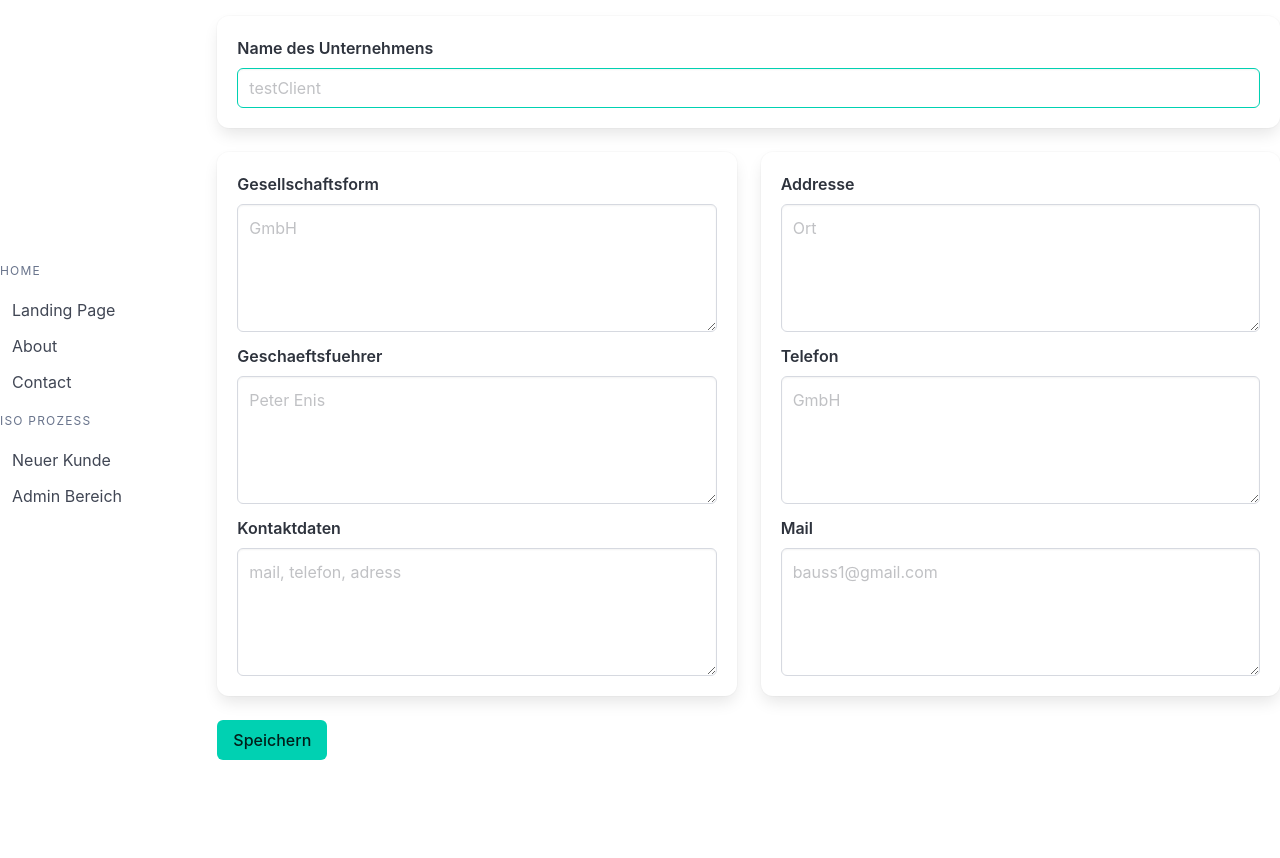
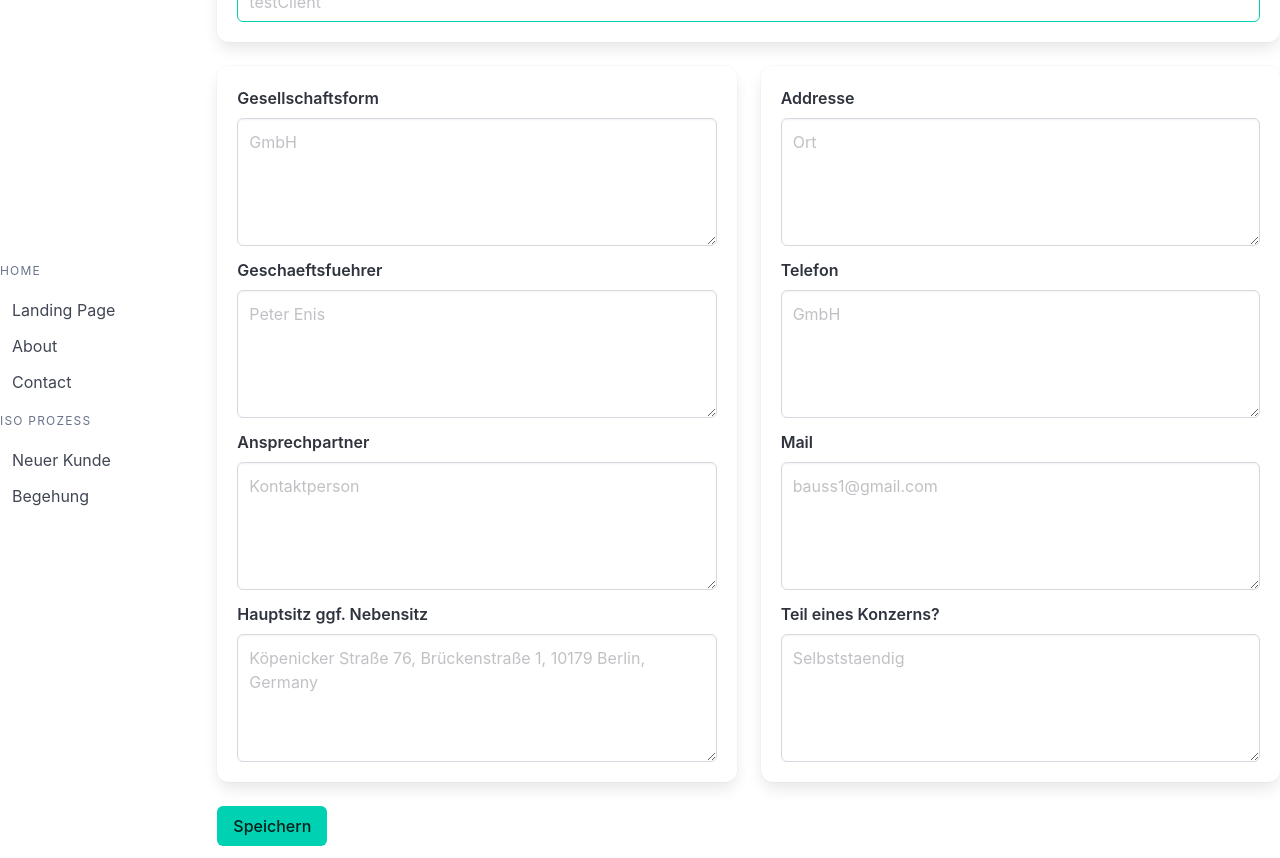
Before and after one commit to dusk-and-dawn/ISO_app, a Flask app: page /addclient in a window 1280 px wide. Before the commit the page ends 760 px from the top, so only its background shows below. Run offline with Flask 3, Linux system fonts and the light colour scheme.

Commit message:
added a bunch of awesome stuff

```diff
--- a/app.py
+++ b/app.py
@@ -32,9 +32,15 @@ def add_client():
         content3 = request.form['Q4']
         content4 = request.form['Q5']
         content5 = request.form['Q6']
-        content = content0, content1, content2, content3, content4, content5
+        content6 = request.form['Q7']
+        content7 = request.form['Q8']
+        content = content0, content1, content2, content3, content4, content5, content6, content7
         to_db(client, name, content)
     return render_template('add_client.html')
+
+@app.route('/begehung,',methods=('POST', 'GET'))
+def begehung():
+    return render_template('visitation.html')
 
 @app.route('/admin', methods= ('POST', 'GET'))
 def admin():
--- a/templates/add_client.html
+++ b/templates/add_client.html
@@ -17,12 +17,12 @@
                 <ul class="menu-list">
                     <li><a href="{{ url_for('about')}}">Landing Page</a></li>
                     <li><a href="{{ url_for('about')}}">About</a></li>
-                    <li><a href="{{ url_for('about')}}">Contact</a></li>
+                    <li><a href="{{ url_for('admin')}}">Contact</a></li>
                 </ul>
                 <p class="menu-label">ISO Prozess</p>
                 <ul class="menu-list">
                     <li><a href="{{ url_for('add_client')}}">Neuer Kunde</a></li>
-                    <li><a href="{{ url_for('admin')}}">Admin Bereich</a></li>
+                    <li><a href="{{ url_for('begehung')}}">Begehung</a></li>
                 </ul>
             </aside>
         </div>
@@ -59,9 +59,16 @@
                                 </div>
                             </div>
                             <div class="field">
-                                <label class="label">Kontaktdaten</label>
+                                <label class="label">Ansprechpartner</label>
                                 <div class="control">
-                                    <textarea class="textarea" name="Q3" placeholder="mail, telefon, adress"></textarea>
+                                    <textarea class="textarea" name="Q3" placeholder="Kontaktperson"></textarea>
+                                </div>
+                            </div>
+                            <div class="field">
+                                <label class="label">Hauptsitz ggf. Nebensitz</label>
+                                <div class="control">
+                                    <textarea class="textarea" name="Q4" placeholder="Köpenicker Straße 76, Brückenstraße 1, 10179 Berlin, Germany
+                                    "></textarea>
                                 </div>
                             </div>
                         </div>
@@ -73,19 +80,25 @@
                             <div class="field">
                                 <label class="label">Addresse</label>
                                 <div class="control">
-                                    <textarea class="textarea" name="Q4" placeholder="Ort"></textarea>
+                                    <textarea class="textarea" name="Q5" placeholder="Ort"></textarea>
                                 </div>
                             </div>
                             <div class="field">
                                 <label class="label">Telefon</label>
                                 <div class="control">
-                                    <textarea class="textarea" name="Q5" placeholder="GmbH"></textarea>
+                                    <textarea class="textarea" name="Q6" placeholder="GmbH"></textarea>
                                 </div>
                             </div>
                             <div class="field">
                                 <label class="label">Mail</label>
                                 <div class="control">
-                                    <textarea class="textarea" name="Q6" placeholder="bauss1@gmail.com"></textarea>
+                                    <textarea class="textarea" name="Q7" placeholder="bauss1@gmail.com"></textarea>
+                                </div>
+                            </div>
+                            <div class="field">
+                                <label class="label">Teil eines Konzerns?</label>
+                                <div class="control">
+                                    <textarea class="textarea" name="Q8" placeholder="Selbststaendig"></textarea>
                                 </div>
                             </div>
                         </div>
```
Also changed, not shown: templates/index.html (+4 -4 lines), templates/visitation.html (added, +9 -0 lines).
